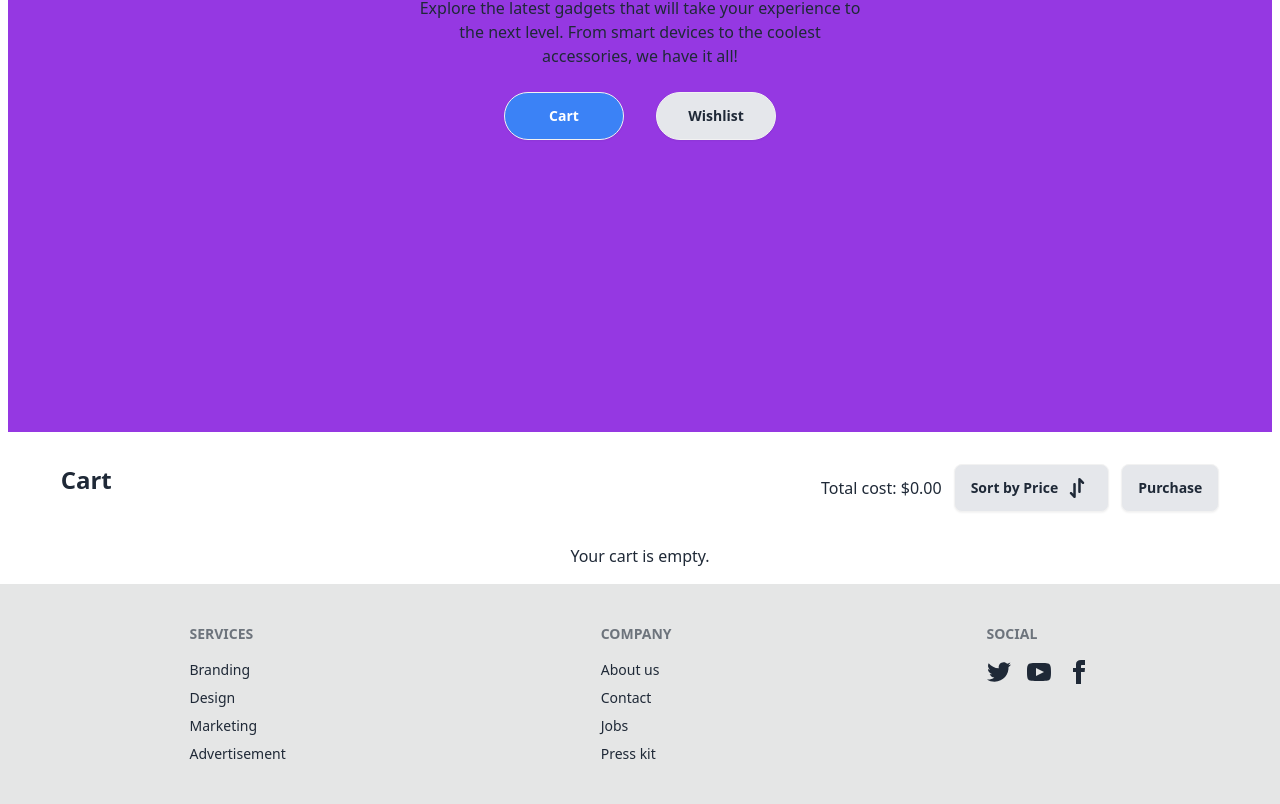
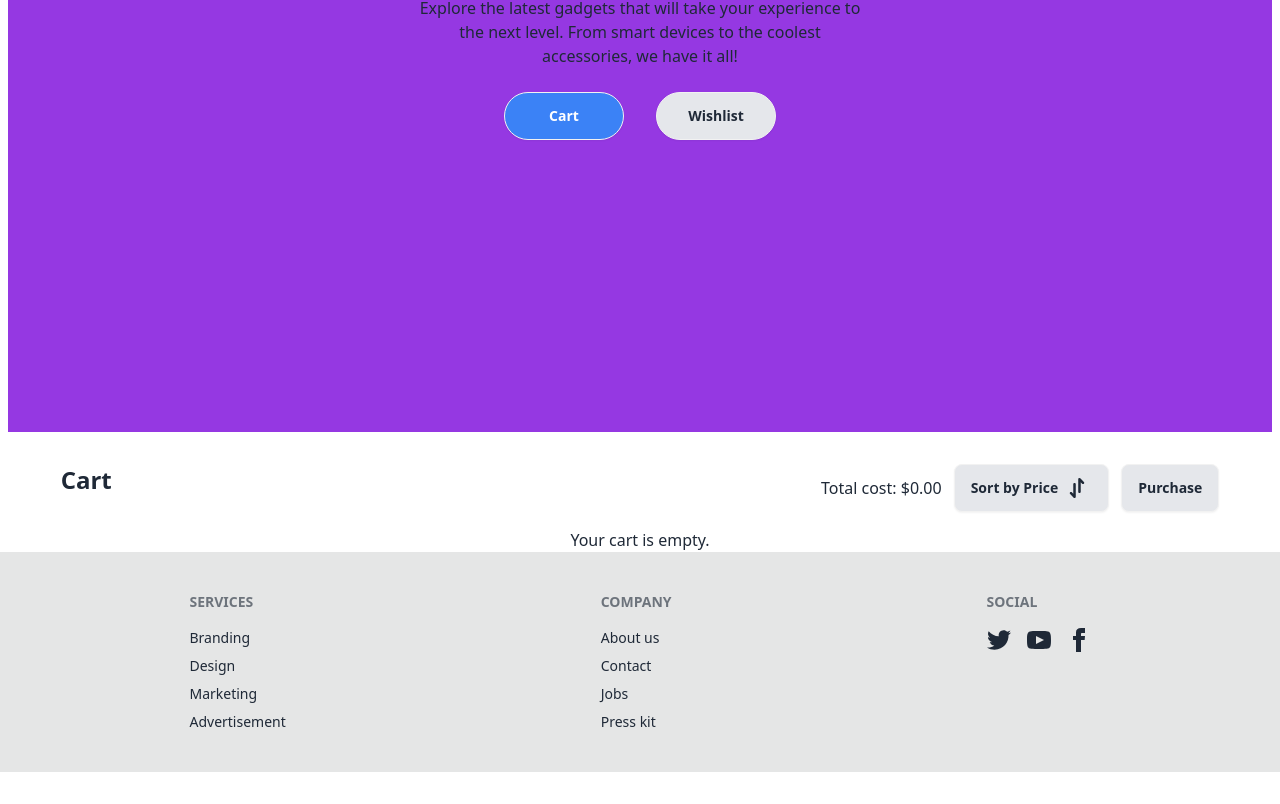
Before and after one commit to programming-hero-web-course-4/b10a8-gadget-heaven-deluardon, a React (Vite) app: page /dashboard in a window 1280 px wide. Shown: the part 448-1252 px from the top of the page. After the commit the page ends 1220 px from the top, so only its background shows below. Built offline with nearby package versions, Linux system fonts and the light colour scheme.

Commit message:
moadl opne

```diff
--- a/src/Page/Dashboard.jsx
+++ b/src/Page/Dashboard.jsx
@@ -66,7 +66,7 @@ const Dashboard = () => {
         clearFavorites={clearFavorites}
         cartItems={cartItems}
       />
-      <div className="w-9/12 mx-auto p-4">
+      <div className="w-9/12 mx-auto">
         {activeSection === "cart" ? (
           <div className="mt-4">
             {cartItems.length === 0 ? (
--- a/src/Page/ProductDetails.jsx
+++ b/src/Page/ProductDetails.jsx
@@ -1,4 +1,4 @@
-import { toast } from 'react-toastify';
+import { toast, ToastContainer } from 'react-toastify';
 import 'react-toastify/dist/ReactToastify.css';
 import { useParams } from "react-router-dom";
 import { useLoaderData } from "react-router-dom";
@@ -10,7 +10,6 @@ const FAVORITES_KEY = "favorites";
 const ProductDetails = () => {
   const { productId } = useParams();
   const products = useLoaderData();
-
 
   const product = products.find(
     (item) => item.product_id === parseInt(productId)
@@ -29,7 +28,7 @@ const ProductDetails = () => {
     if (!productExists) {
       existingCart.push(product);
       localStorage.setItem(CART_KEY, JSON.stringify(existingCart));
-      notify("Product added to cart!");
+      notify ("Product added to cart!");
     } else {
       notify("Product is already in the cart!");
     }
@@ -50,6 +49,7 @@ const ProductDetails = () => {
 
   return (
     <div className="mx-auto p-4 relative">
+      <ToastContainer /> {/* Ensure the ToastContainer is included */}
       <div className="hero bg-[#9538E2] pb-48 pt-14">
         <div className="hero-content text-center w-full">
           <div className="max-w-md">
@@ -62,7 +62,7 @@ const ProductDetails = () => {
       </div>
       <div>
         <div className="hero bg-base-100 shrink-0 shadow-2xl w-9/12 mx-auto rounded-xl relative bottom-48">
-          <div className="hero-content flex-col lg:flex-row-reverse gap-12 ">
+          <div className="hero-content flex-col lg:flex-row-reverse gap-12">
             <div className="text-center lg:text-left">
               <h1 className="text-3xl font-bold">{product.product_title}</h1>
               <p className="mt-4">
```
